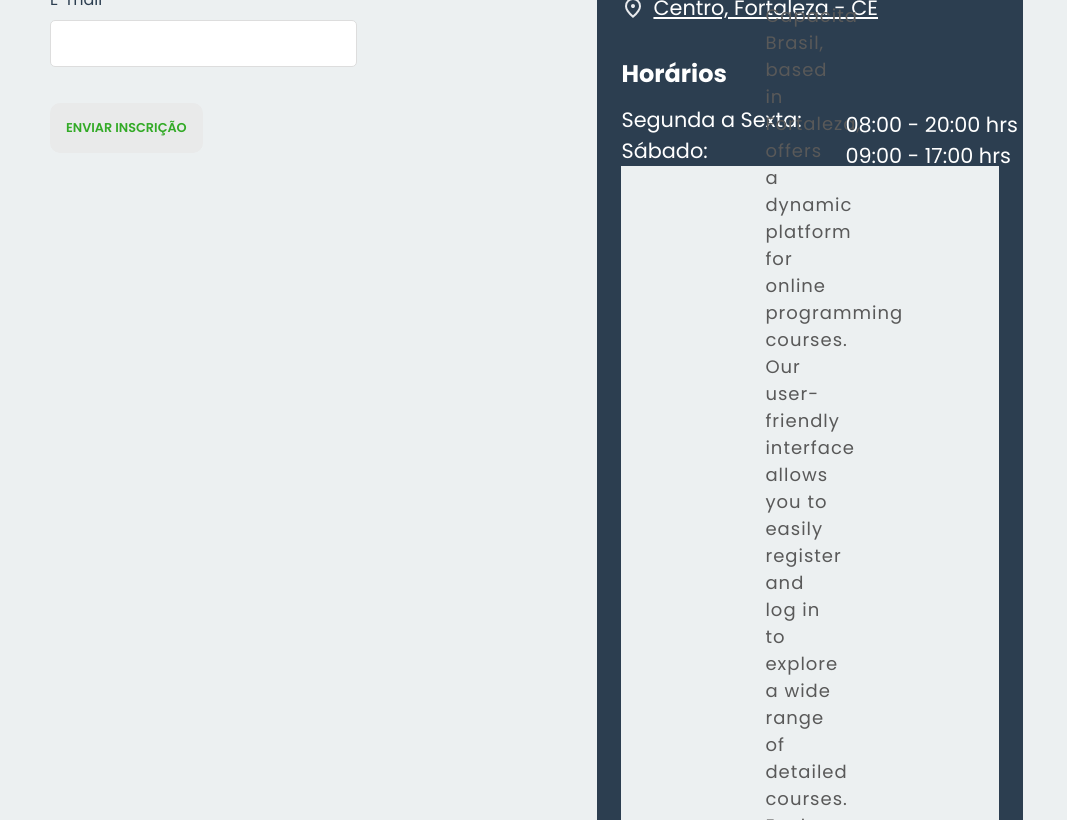
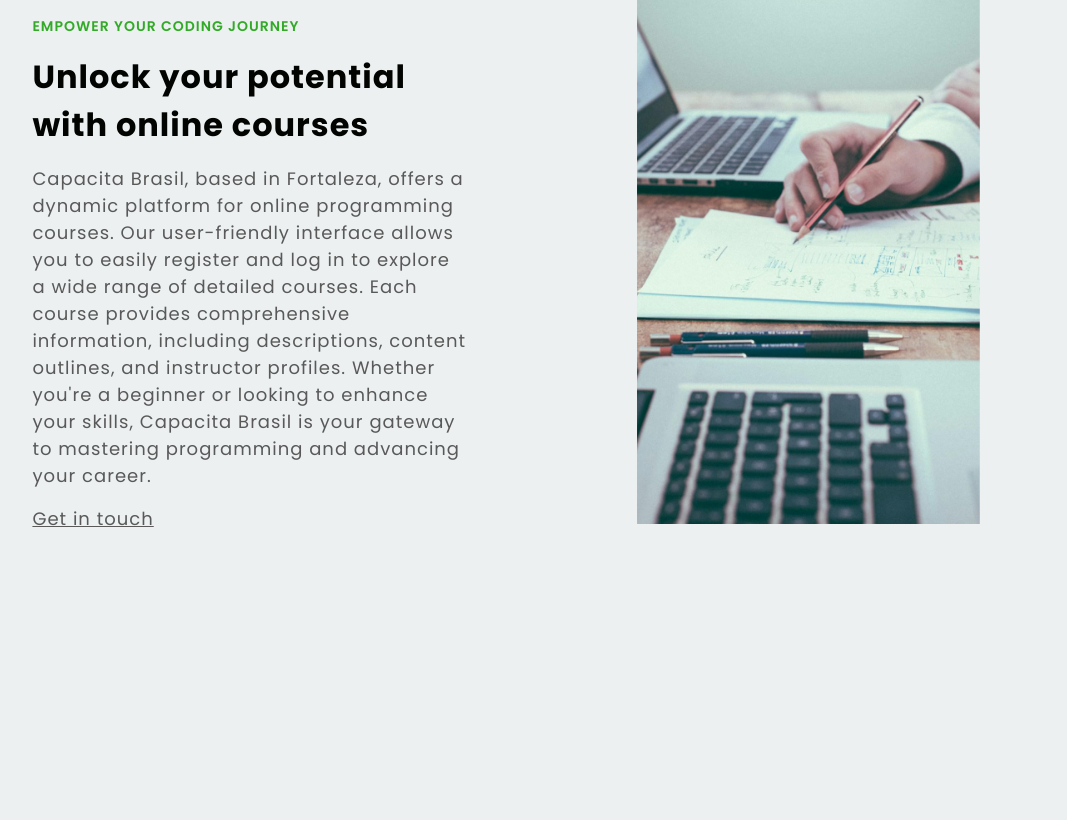
Before and after one commit to UchihaDevan/Projeto-Final-Modulo-1, a plain HTML site: page index.html in a window 1280 px wide. Shown: the part 849-1669 px from the top of the page, without its empty margins (142-1209 px from the left). Drawn offline with Linux system fonts and the light colour scheme.

Commit message:
atualizando erros

```diff
--- a/index.html
+++ b/index.html
@@ -30,6 +30,41 @@
             <div class="btn-inicio"><button><a href="">Ver serviços</a></button></div>
 
         </div>
+
+        <div class="cursos-geral">
+            <div class="curso1">
+                <h6>EMPOWER YOUR CODING JOURNEY</h6>
+                <h3>Unlock your potential with online courses</h3>
+                <p>Capacita Brasil, based in Fortaleza, offers a dynamic platform for online programming courses. Our user-friendly interface allows you to easily register and log in to explore a wide range of detailed courses. Each course provides comprehensive information, including descriptions, content outlines, and instructor profiles. Whether you're a beginner or looking to enhance your skills, Capacita Brasil is your gateway to mastering programming and advancing your career.</p>
+                <a>Get in touch</a>
+            </div>
+
+            <div class="img-curso-geral">
+                <img src="./imgs/86d4055a-a9e6-11ef-853a-0242ac110002-jpg-hero_image.jpeg" alt="">
+            </div>
+        </div>
+
+        <!-- <div>
+            <h6>Empower your coding journey</h6>
+            <h3>Unlock your potential with online courses</h3>
+        </div>
+        <div>
+            <div>
+                <img src="./imgs/3cc8801c-a9e6-11ef-91de-0242ac110002-jpg-regular_image.jpeg" alt="">
+                <a href="">Online programming courses &gt;</a>
+                <p>Enhance your skills with our comprehensive programming courses.</p>
+            </div>
+            <div>
+                <img src="./imgs/3c81260e-a9e6-11ef-91de-0242ac110002-jpg-regular_image.jpeg" alt="">
+                <a href="">User-Friendly platform &gt;</a>
+                <p>Learn from industry professionals and enhance your knowledge.</p>
+            </div>
+            <div>
+                <img src="./imgs/3c38f26c-a9e6-11ef-91de-0242ac110002-jpg-regular_image.jpeg" alt="">
+                <a href="">Expert instructors &gt;</a>
+                <p>Navigate easily through our intuitive online learning platform.</p>
+            </div>
+        </div> -->
 
         <div>
 
@@ -66,43 +101,9 @@
                     <p>Segunda a Sexta:</p><p class="hora">08:00 - 20:00 hrs</p>
                     <p>Sábado:</p><p class="hora">09:00 - 17:00 hrs</p>
                 </div>
-        <div class="cursos-geral">
-            <div class="curso1">
-                <h6>EMPOWER YOUR CODING JOURNEY</h6>
-                <h3>Unlock your potential with online courses</h3>
-                <p>Capacita Brasil, based in Fortaleza, offers a dynamic platform for online programming courses. Our user-friendly interface allows you to easily register and log in to explore a wide range of detailed courses. Each course provides comprehensive information, including descriptions, content outlines, and instructor profiles. Whether you're a beginner or looking to enhance your skills, Capacita Brasil is your gateway to mastering programming and advancing your career.</p>
-                <a>Get in touch</a>
-            </div>
 
-            <div class="img-curso-geral">
-                <img src="./imgs/86d4055a-a9e6-11ef-853a-0242ac110002-jpg-hero_image.jpeg" alt="">
-            </div>
-        </section>
-        </div>
+            </section>
 
-        <!-- <div>
-            <h6>Empower your coding journey</h6>
-            <h3>Unlock your potential with online courses</h3>
-        </div>
-        <div>
-            <div>
-                <img src="./imgs/3cc8801c-a9e6-11ef-91de-0242ac110002-jpg-regular_image.jpeg" alt="">
-                <a href="">Online programming courses &gt;</a>
-                <p>Enhance your skills with our comprehensive programming courses.</p>
-            </div>
-            <div>
-                <img src="./imgs/3c81260e-a9e6-11ef-91de-0242ac110002-jpg-regular_image.jpeg" alt="">
-                <a href="">User-Friendly platform &gt;</a>
-                <p>Learn from industry professionals and enhance your knowledge.</p>
-            </div>
-            <div>
-                <img src="./imgs/3c38f26c-a9e6-11ef-91de-0242ac110002-jpg-regular_image.jpeg" alt="">
-                <a href="">Expert instructors &gt;</a>
-                <p>Navigate easily through our intuitive online learning platform.</p>
-            </div>
-        </div> -->
-
-    </main>
     <footer>
         <div class="footer-content">
             <div>
--- a/styles.css
+++ b/styles.css
@@ -168,6 +168,79 @@ main {
     font-size: 1.5rem;
     padding: 1rem;
   }
+}
+
+.cursos-geral {
+  width: 100%;
+  height: 130vh;
+  display: flex;
+  justify-content: center;
+  align-items: center;
+  background-color: #ecf0f1;
+  padding: .625rem 6rem;
+  gap: 0;
+}
+
+.curso1 {
+  width: 40%;
+  display: flex;
+  flex-direction: column;
+  margin-left: 3rem;
+}
+
+.curso1 h6 {
+  font-size: .875rem;
+  letter-spacing: .0625rem;
+  font-weight: 600;
+  color:#32aa27;
+}
+
+.curso1 h3 {
+  font-size: 2rem;
+  letter-spacing: .0625rem;
+  font-weight: 700;
+  color:#020402;
+  margin-top: 1rem;
+}
+
+.curso1 p {
+  font-size: 1.125rem;
+  letter-spacing: .0625rem;
+  font-weight: 400;
+  color:#595959;
+  display: block;
+  margin-top: 1rem;
+}
+
+.curso1 a {
+  font-size: 1.125rem;
+  letter-spacing: .0625rem;
+  font-weight: 400;
+  color:#595959;
+  text-decoration: underline;
+  margin-top: 1rem;
+}
+
+.img-curso-geral {
+  display: flex;
+  position: relative; /* Para que a imagem possa ser posicionada absoluta dentro do contêiner */
+  width: 50%; /* Ou ajuste conforme o tamanho do contêiner */
+  height: 100%; /* Ajuste a altura conforme necessário */
+  overflow: hidden; /* Oculta qualquer parte da imagem que ultrapasse o contêiner */
+
+}
+
+.img-curso-geral img {
+  position: absolute; /* A imagem será posicionada dentro do contêiner */
+  top: 0;
+  left: 0;
+  width: 90%; /* A imagem ocupará toda a largura do contêiner */
+  height: 600px; /* A imagem ocupará toda a altura do contêiner */
+  object-fit: cover; /* Garante que a imagem cubra completamente o espaço sem distorção */
+  clip-path: inset(0 15%); /* Recorta a imagem nas laterais */
+  margin-top: 10rem;
+  margin-left: 6rem;
+  align-items: center;
 }
 
 /*Inicio estilização do formulario*/
```
